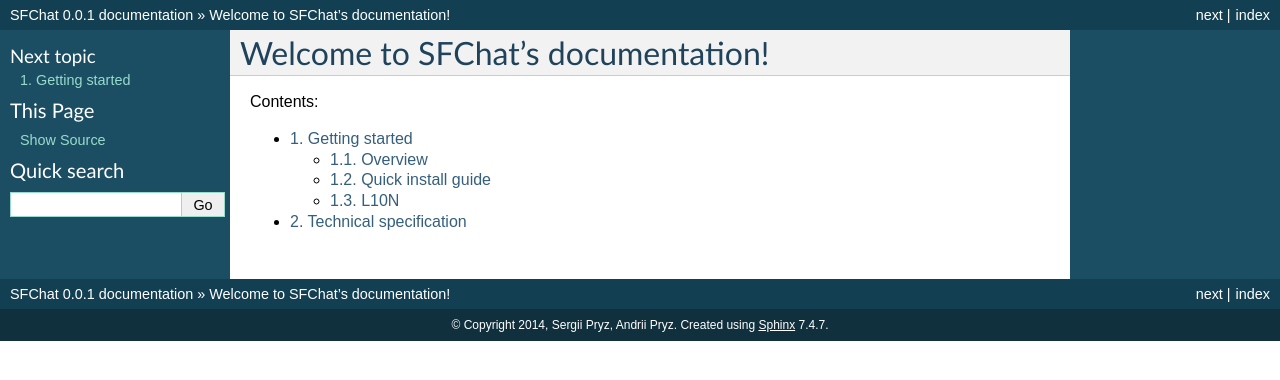
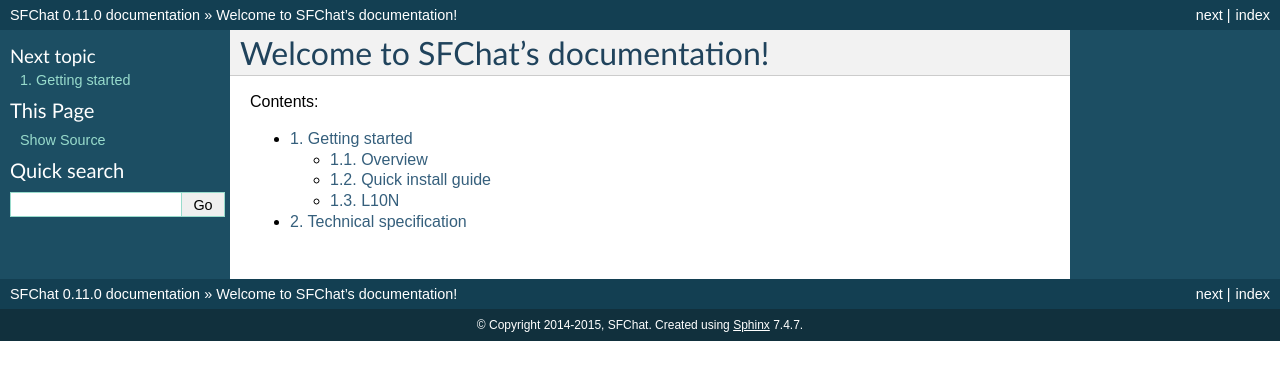
Before and after one commit to MySmile/sfchat, a Sphinx documentation site: the page built from docs/source/index.rst, in a window 1280 px wide. Shown: the top 380 px of the page. Built offline with Sphinx 7.4.7, drawn with Linux system fonts in a browser that asks for light colours.

Commit message:
small updates

```diff
--- a/docs/source/conf.py
+++ b/docs/source/conf.py
@@ -44,16 +44,16 @@
 
 # General information about the project.
 project = u'SFChat'
-copyright = u'2014, Sergii Pryz, Andrii Pryz'
+copyright = u'2014-2015, SFChat'
 
 # The version info for the project you're documenting, acts as replacement for
 # |version| and |release|, also used in various other places throughout the
 # built documents.
 #
 # The short X.Y version.
-version = '0.0.1'
+version = '0.11.0'
 # The full version, including alpha/beta/rc tags.
-release = '0.0.1'
+release = '0.11.0'
 
 # The language for content autogenerated by Sphinx. Refer to documentation
 # for a list of supported languages.
@@ -197,7 +197,7 @@
 #  author, documentclass [howto, manual, or own class]).
 latex_documents = [
   ('index', 'sfchat.tex', u'sfchat Documentation',
-   u'Sergii Pryz, Andrii Pryz', 'manual'),
+   u'SFChat team', 'manual'),
 ]
 
 # The name of an image file (relative to this directory) to place at the top of
@@ -227,7 +227,7 @@
 # (source start file, name, description, authors, manual section).
 man_pages = [
     ('index', 'sfchat', u'sfchat Documentation',
-     [u'Sergii Pryz, Andrii Pryz'], 1)
+     [u'SFChat team'], 1)
 ]
 
 # If true, show URL addresses after external links.
@@ -241,7 +241,7 @@
 #  dir menu entry, description, category)
 texinfo_documents = [
   ('index', 'sfchat', u'sfchat Documentation',
-   u'Sergii Pryz, Andrii Pryz', 'sfchat', 'One line description of project.',
+   u'SFChat team', 'sfchat', 'One line description of project.',
    'Miscellaneous'),
 ]
 
@@ -262,9 +262,9 @@
 
 # Bibliographic Dublin Core info.
 epub_title = u'sfchat'
-epub_author = u'Sergii Pryz, Andrii Pryz'
-epub_publisher = u'Sergii Pryz, Andrii Pryz'
-epub_copyright = u'2014, Sergii Pryz, Andrii Pryz'
+epub_author = u'SFChat team'
+epub_publisher = u'SFChat team'
+epub_copyright = u'2014, SFChat team'
 
 # The basename for the epub file. It defaults to the project name.
 #epub_basename = u'sfchat'
--- a/docs/source/technical specification/index.rst
+++ b/docs/source/technical specification/index.rst
@@ -2,8 +2,6 @@
 Technical specification
 ***********************
 
-.. sectionauthor:: Sergii Pryz <picamator@gmail.com>
-
 .. toctree::
    :maxdepth: 2
    :titlesonly:
```
Also changed, not shown: 2 other files.
